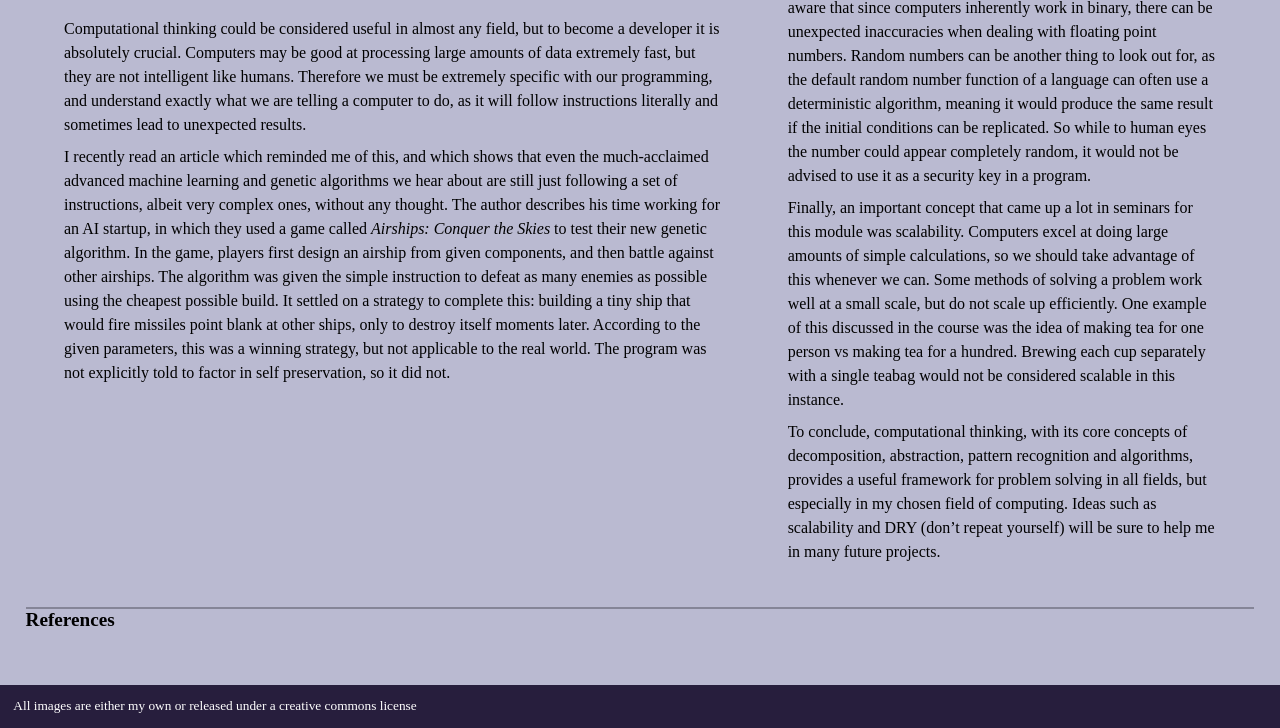
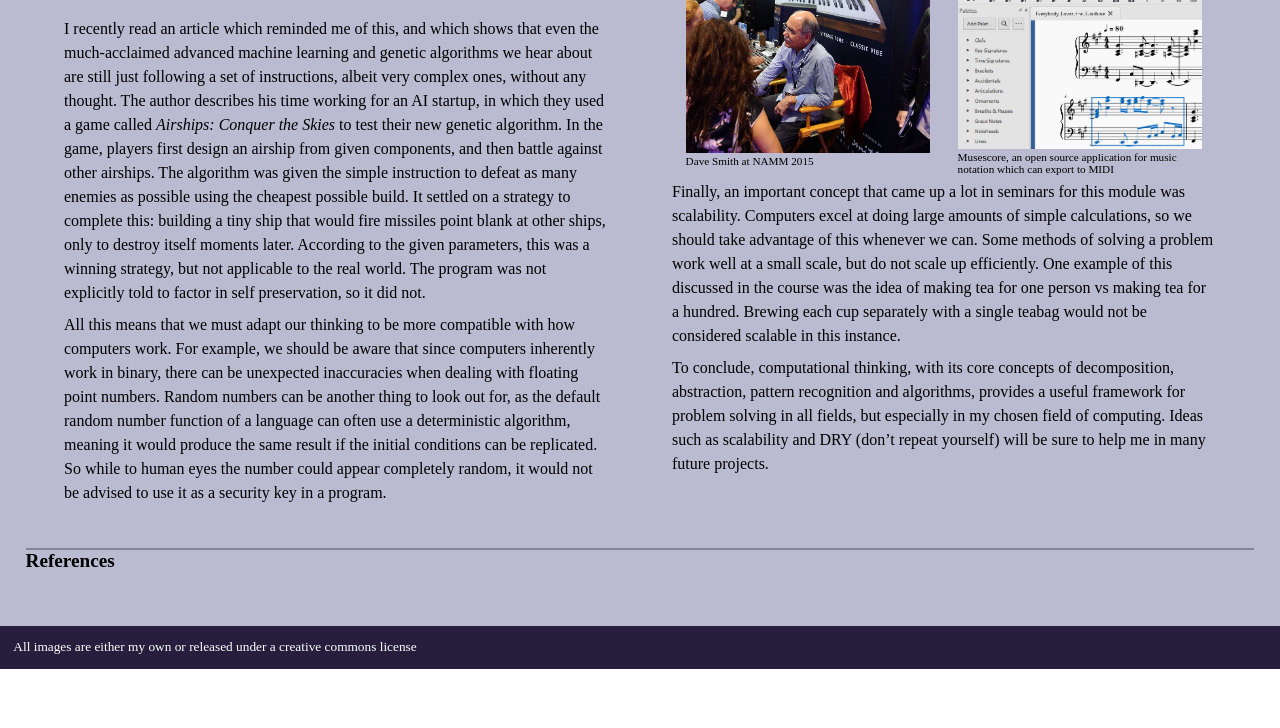
Before and after one commit to dredly/Computational_Thinking_Coursework, a plain HTML site: page index.html in a window 1280 px wide. Shown: the part 132-860 px from the top of the page. After the commit the page ends 801 px from the top, so only its background shows below. Drawn offline with Linux system fonts and the light colour scheme.

Commit message:
Fixed layout issues

```diff
--- a/index.html
+++ b/index.html
@@ -6,7 +6,7 @@
     <meta http-equiv="X-UA-Compatible" content="IE=edge">
     <meta name="viewport" content="width=device-width, initial-scale=1.0">
     <link rel="stylesheet" href="styles.css">
-    <title>Computational Thinking</title>
+    <title>My Website</title>
 </head>
 
 <body>
@@ -21,17 +21,10 @@
         <section>
             <h1>Computational Thinking</h1>
             <p>
-                Computational thinking could be considered useful in almost any field, but to become a developer it is
-                absolutely crucial. Computers may be good at processing large amounts of data extremely fast, but they
-                are not intelligent like humans. Therefore we must be extremely specific with our programming, and
-                understand exactly what we are telling a computer to do, as it will follow instructions literally and
-                sometimes lead to unexpected results.
-            </p>
-            <p>
                 I recently read an article which reminded me of this, and which shows that even the much-acclaimed
                 advanced machine learning and genetic algorithms we hear about are still just following a set of
                 instructions, albeit very complex ones, without any thought. The author describes his time working for
-                an AI startup, in which they used a game called <span class="italic"> Airships: Conquer the Skies</span>
+                an AI startup, in which they used a game called <span class="italics">Airships: Conquer the Skies</span>
                 to test their new genetic
                 algorithm. In the game, players first design an airship from given components, and then battle against
                 other airships. The algorithm was given the simple instruction to defeat as many enemies as possible
@@ -40,32 +33,48 @@
                 given parameters, this was a winning strategy, but not applicable to the real world. The program was not
                 explicitly told to factor in self preservation, so it did not.
             </p>
-        </section>
-        <section>
             <p>
                 All this means that we must adapt our thinking to be more compatible with how computers work. For
                 example, we should be aware that since computers inherently work in binary, there can be unexpected
-                inaccuracies when dealing with floating point numbers. Random numbers can be another thing to look out
+                inaccuracies when dealing with floating point numbers. Random numbers can be another thing to look
+                out
                 for, as the default random number function of a language can often use a deterministic algorithm,
-                meaning it would produce the same result if the initial conditions can be replicated. So while to human
-                eyes the number could appear completely random, it would not be advised to use it as a security key in a
+                meaning it would produce the same result if the initial conditions can be replicated. So while to
+                human
+                eyes the number could appear completely random, it would not be advised to use it as a security key
+                in a
                 program.
             </p>
+        </section>
+        <div>
+            <div id="image-container">
+                <figure>
+                    <img src="media/Dave_Smith.jpg" alt="Picture of Dave Smith">
+                    <figcaption>Dave Smith at NAMM 2015</figcaption>
+                </figure>
+                <figure>
+                    <img src="media/muesescore.PNG" alt="Screenshot of Musescore">
+                    <figcaption>Musescore, an open source application for music notation which can export to MIDI
+                    </figcaption>
+                </figure>
+            </div>
+            <section>
                 <p>
-                Finally, an important concept that came up a lot in seminars for this module was scalability. Computers
-                excel at doing large amounts of simple calculations, so we should take advantage of this whenever we
-                can. Some methods of solving a problem work well at a small scale, but do not scale up efficiently. One
-                example of this discussed in the course was the idea of making tea for one person vs making tea for a
-                hundred. Brewing each cup separately with a single teabag would not be considered scalable in this
-                instance.
+                    Finally, an important concept that came up a lot in seminars for this module was scalability.
+                    Computers excel at doing large amounts of simple calculations, so we should take advantage of this
+                    whenever we can. Some methods of solving a problem work well at a small scale, but do not scale up
+                    efficiently. One example of this discussed in the course was the idea of making tea for one person
+                    vs making tea for a hundred. Brewing each cup separately with a single teabag would not be
+                    considered scalable in this instance.
                 </p>
                 <p>
                     To conclude, computational thinking, with its core concepts of decomposition, abstraction, pattern
                     recognition and algorithms, provides a useful framework for problem solving in all fields, but
-                especially in my chosen field of computing. Ideas such as scalability and DRY (don’t repeat yourself)
-                will be sure to help me in many future projects.
+                    especially in my chosen field of computing. Ideas such as scalability and DRY (don’t repeat
+                    yourself) will be sure to help me in many future projects.
                 </p>
             </section>
+        </div>
     </article>
     <section id="references" class="bg-and-padding">
         <h2>References</h2>
--- a/styles.css
+++ b/styles.css
@@ -7,7 +7,7 @@ ul {
     list-style: none;
 }
 
-.italic {
+.italics {
     font-style: italic;
 }
 
@@ -135,9 +135,11 @@ footer {
 @media (min-width: 1000px) {
     article {
         display: flex;
+        justify-content: center;
     }
     article > * {
         margin-inline: 2em;
+        flex-basis: 50%;
     }
     #image-container figure {
         max-width: 45%;
```
Also changed, not shown: bio.html (+13 -13 lines), reflection.html (+1 -2 lines), 2 other files. Lines whose indentation alone changed are shown as unchanged.
